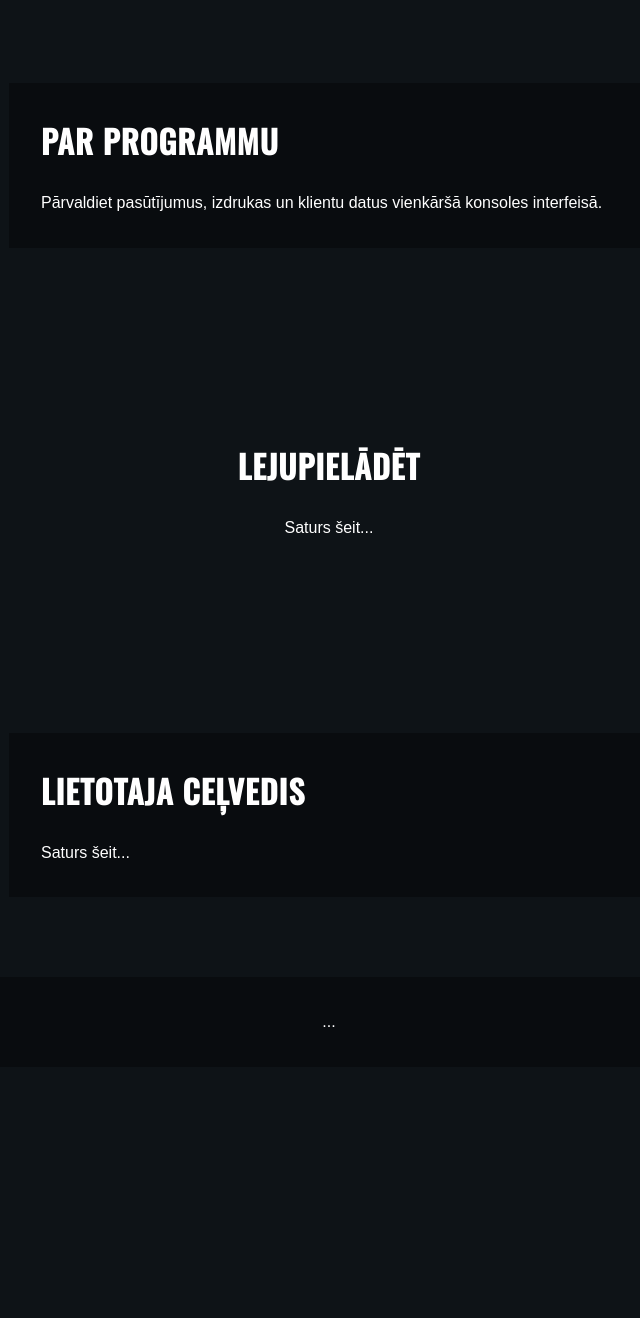
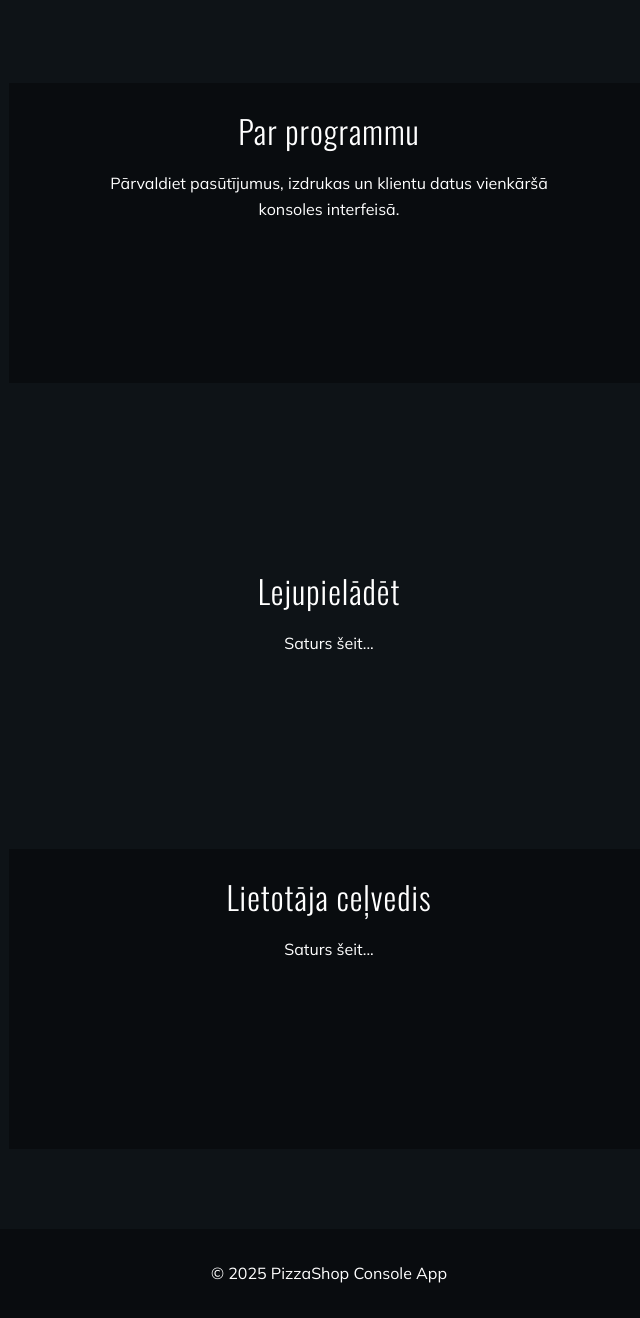
Before and after one commit to 23DP1JGurj/Picu-veikals-majaslapa, a plain HTML site: page index.html in a window 1280 px wide. Shown: the part 869-2187 px from the top of the page, without its empty margins (311-951 px from the left). Before the commit the page ends 1936 px from the top, so only its background shows below. Drawn offline with nearby package versions, Linux system fonts and the light colour scheme.

Commit message:
Viss saites teksts tagad izmanto jaunos stilus

```diff
--- a/index.html
+++ b/index.html
@@ -1,11 +1,11 @@
 <!DOCTYPE html>
-<html lang="lv">  <!-- Латышский язык -->
+<html lang="lv">
 <head>
   <meta charset="UTF-8">
   <meta name="viewport" content="width=device-width, initial-scale=1.0">
   <title>PizzaShop Console App</title>
   <link href="src/css/main.css" rel="stylesheet">
-  <link href="https://fonts.googleapis.com/css2?family=Oswald:wght@300;500&display=swap" rel="stylesheet">
+  <link href="https://fonts.googleapis.com/css2?family=Oswald:wght@300;500&family=Mulish&display=swap" rel="stylesheet">
 </head>
 <body>
   <header class="navbar">
@@ -13,10 +13,10 @@
       <span>PizzaShop</span>
     </div>
     <nav class="navbar-links">
-      <a href="#download">Sākums</a>
-      <a href="#download">Par programmu</a>
-      <a href="#features">Lejupielādēt</a>
-      <a href="#install">Lietotaja ceļvedis</a>
+      <a href="#start">Sākums</a>
+      <a href="#about">Par programmu</a>
+      <a href="#download">Lejupielādēt</a>
+      <a href="#guide">Lietotāja ceļvedis</a>
       <a href="#contacts">Kontakti</a>
     </nav>
     <div class="navbar-controls">
@@ -25,39 +25,40 @@
     </div>
   </header>
 
-    <!-- Hero секция с новыми классами -->
+  <main>
     <section class="hero full-width">
       <div class="hero-content">
-        <h1 class="hero-title">Pica Veikals</h1> <!-- Изменил класс на hero-title -->
+        <h1 class="hero-title">Pica Veikals</h1>
         <p class="hero-subtitle">Konsoles lietotne picas pasūtīšanai</p>
       </div>
     </section>
 
-    <!-- Секция 1 (узкая, с отступами 1:2.5:1) -->
-    <section class="section narrow">
+    <section id="about" class="section narrow">
       <div class="section-content">
         <h2>Par programmu</h2>
         <p>Pārvaldiet pasūtījumus, izdrukas un klientu datus vienkāršā konsoles interfeisā.</p>
       </div>
     </section>
 
-    <!-- Секция 2 (широкая, почти на весь экран) -->
-    <section class="section wide">
+    <section id="download" class="section wide">
       <div class="section-content">
         <h2>Lejupielādēt</h2>
         <p>Saturs šeit...</p>
       </div>
     </section>
 
-    <!-- Секция 3 (узкая) -->
-    <section class="section narrow">
+    <section id="guide" class="section narrow">
       <div class="section-content">
-        <h2>Lietotaja ceļvedis</h2>
+        <h2>Lietotāja ceļvedis</h2>
         <p>Saturs šeit...</p>
       </div>
     </section>
+  </main>
 
-    <footer class="full-width">...</footer>
-  <script src="src/js/main.js"></script>  <!-- Относительный путь -->
+  <footer class="full-width">
+    <p>© 2025 PizzaShop Console App</p>
+  </footer>
+
+  <script src="src/js/main.js"></script>
 </body>
 </html>
--- a/src/css/main.css
+++ b/src/css/main.css
@@ -86,15 +86,19 @@ body {
   padding: 0 2rem;
 }
 
-.hero-title {
+.hero-title,
+.section-content h2 {
   font-family: 'Oswald', sans-serif;
   font-size: 3.5rem;
   font-weight: 300;
-  text-transform: uppercase;
   letter-spacing: 1px;
   margin: 0;
   line-height: 1;
   color: #FFFFFF;
+}
+
+.hero-title {
+  font-size: 4.5rem; /* Было 3.5rem */
 }
 
 .hero-subtitle {
@@ -117,6 +121,16 @@ body {
   margin: 0 auto;
   background-color: #090c0f;
   padding: 2rem;
+  height: 300px;
+  text-align: center;
+}
+
+.section.narrow .section-content h2,
+.section.narrow .section-content p {
+  text-align: center;
+  margin-left: auto;
+  margin-right: auto;
+  max-width: 80%; /* Опционально: ограничение ширины текста */
 }
 
 .section.wide .section-content {
@@ -132,7 +146,6 @@ body {
   font-size: 2rem;
   color: #FFFFFF;
   margin-bottom: 1.5rem;
-  text-transform: uppercase;
   letter-spacing: 1px;
 }
 
```
